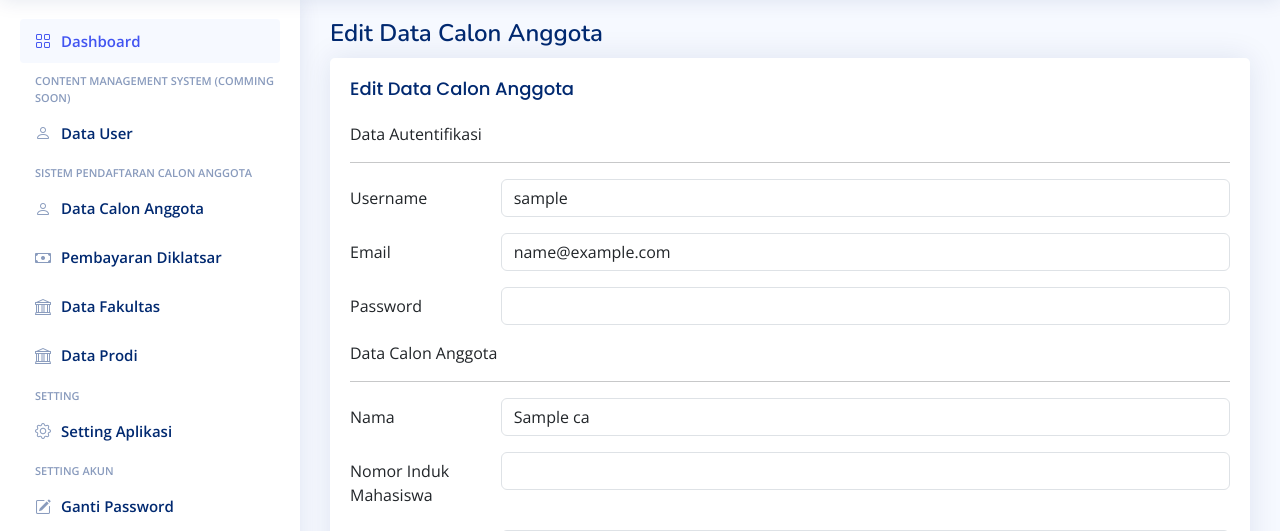
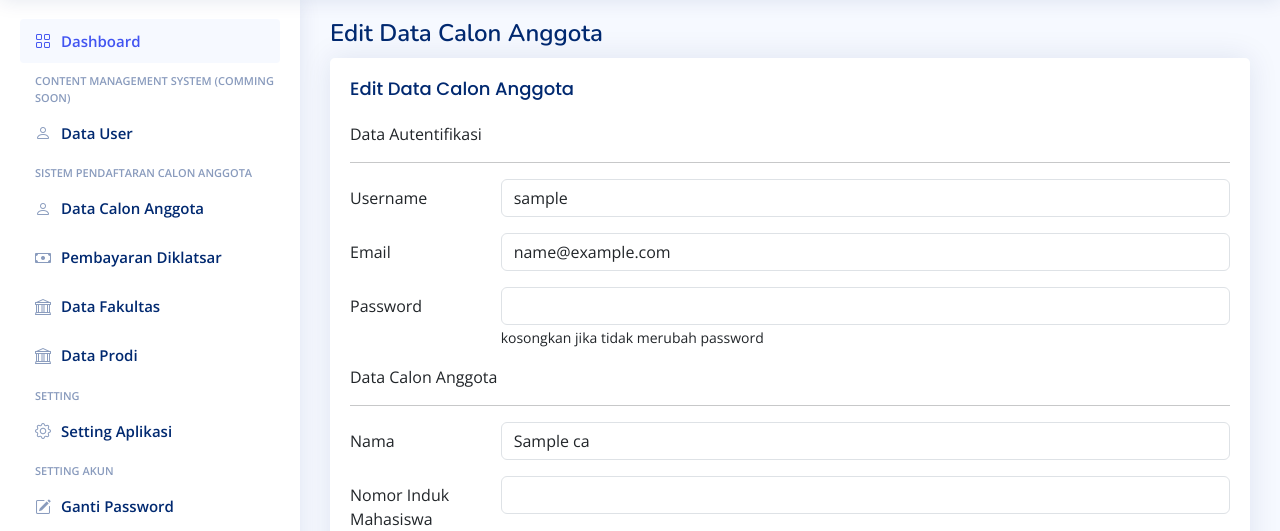
Before and after one commit to dwiadisa/codeigniter3-sirca-oksigen, a CodeIgniter app: page /aplikasi_sirca_oksigen/index.php/data_ca/ubah_ca/1 in a window 1280 px wide. Shown: the part 61-592 px from the top of the page. Run offline with CodeIgniter, Linux system fonts and the light colour scheme; the visitor is signed in with stand-in values (Sample User, id 1); tables that the repository leaves empty or names only in its code hold one stand-in row (values such as "Sample post"); some libraries are stand-ins or nearby versions.

Commit message:
penambahan instruksi di bawah password

```diff
--- a/application/views/partial/data_ca/edit_ca.php
+++ b/application/views/partial/data_ca/edit_ca.php
@@ -43,6 +43,7 @@
                             <label for="inputPassword" class="col-sm-2 col-form-label">Password</label>
                             <div class="col-sm-10">
                                 <input type="password" name="password" class="form-control">
+                                <small>kosongkan jika tidak merubah password</small>
                             </div>
                         </div>
 
```
